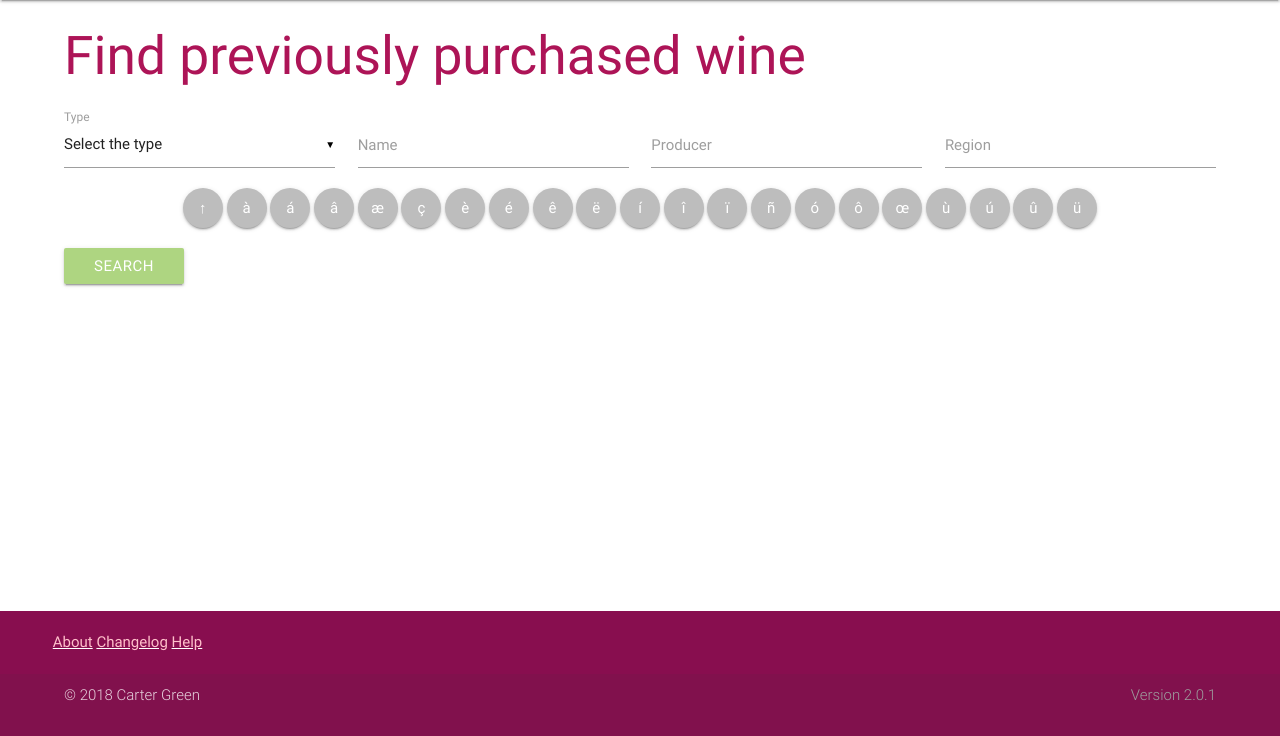
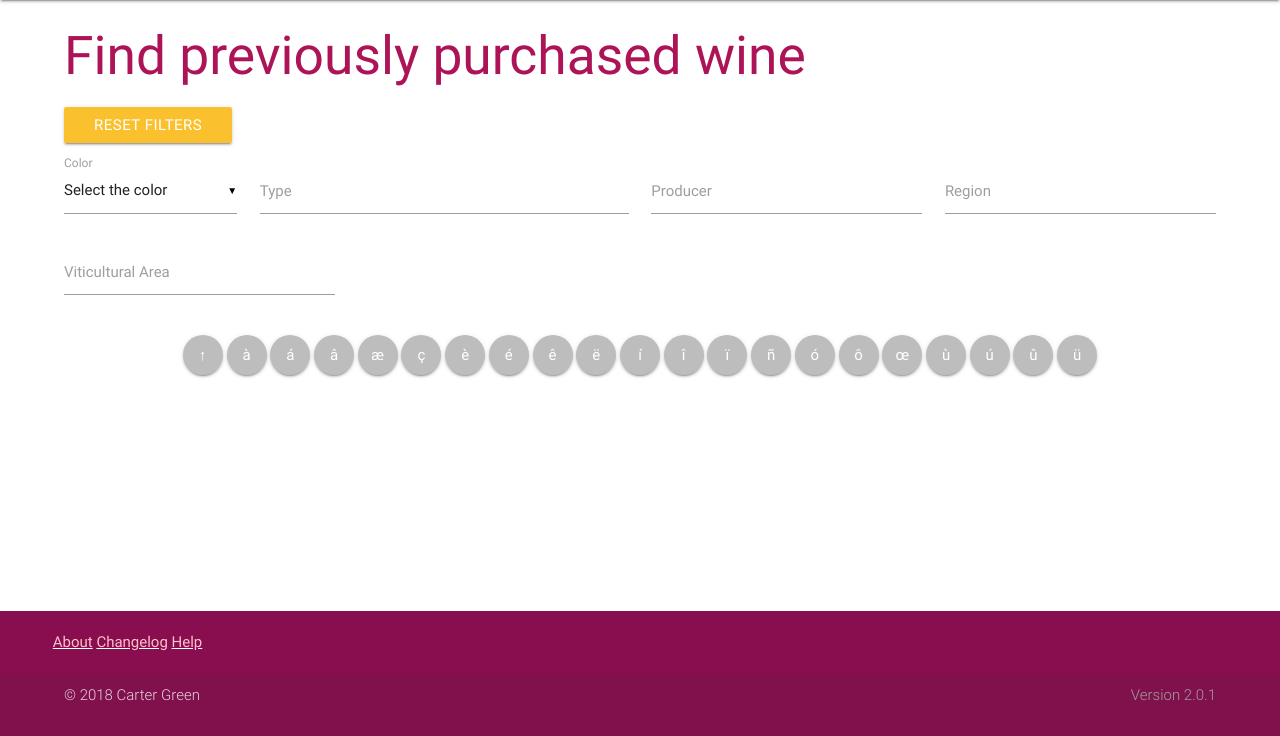
Before and after one commit to threecgreen/vinoteca, a Django app: page /new/prev-purchased/ in a window 1280 px wide. Shown: the part 64-800 px from the top of the page. Run offline with Django 3.2, Linux system fonts and the light colour scheme; data that the repository does not hold is empty; some libraries are stand-ins or nearby versions.

Commit message:
Improve new purchase of previously purchased wine

```diff
--- a/new_purchase/templates/prev_wine_search.html
+++ b/new_purchase/templates/prev_wine_search.html
@@ -4,19 +4,23 @@
 {% block body %}
     <div class="container">
         <h2 class="pink-text text-darken-3">Find previously purchased wine</h2>
+        <div class="col s12">
+            <button class="btn waves-effect waves-light yellow darken-2" id="reset-btn">Reset Filters</button>
+        </div>
+        <form autocomplete="off">
             <div class="row">
-            <div class="col s6 l3 input-field">
+                <div class="input-field col s4 l2">
                     <select id="color" name="color">
-                    <option value="" selected>Select the type</option>
+                        <option value="" selected>Select the color</option>
                         {% for color in colors %}
                             <option value="{{ color.color }}">{{ color.color|title }}</option>
                         {% endfor %}
                     </select>
-                <label for="color">Type</label>
+                    <label for="color">Color</label>
                 </div>
-            <div class="input-field col s6 l3">
+                <div class="input-field col s8 l4">
                     <input type="text" id="auto-wine-type" name="wine-type" class="autocomplete">
-                <label for="auto-wine-type">Name</label>
+                    <label for="auto-wine-type">Type</label>
                 </div>
                 <div class="input-field col s6 l3">
                     <input type="text" id="auto-producer" name="producer" class="autocomplete">
@@ -26,31 +30,33 @@
                     <input type="text" id="auto-country" name="country" class="autocomplete">
                     <label for="auto-country">Region</label>
                 </div>
-            {% include "special_chars.html" %}
-            <div class="col s12">
-                <button class="btn waves-effect waves-light light-green lighten-2" type="submit" name="action">
-                    Search
-                </button>
+                <div class="input-field col s6 l3">
+                    <input type="text" id="auto-viti-area" name="viti-area" class="autocomplete">
+                    <label for="auto-viti-area">Viticultural Area</label>
                 </div>
             </div>
-        <table class="highlight responsive-table">
+        </form>
+        <div class="row">
+            {% include "special_chars.html" %}
+        </div>
+        <div class="row">
+            <table class="highlight responsive-table" hidden>
                 <thead>
-                <tr style="display: none;">
-                    <th>Type</th>
-                    <th>Description</th>
-                    <th>Notes</th>
-                    <th>Name</th>
+                    <tr>
+                        <th>Color</th>
+                        <th>Name and Type</th>
                         <th>Producer</th>
                         <th>Region</th>
+                        <th>Viticultural Area</th>
                     </tr>
                 </thead>
-            <tbody>
-
-            </tbody>
+                <tbody></tbody>
             </table>
-        <h5 id="no-results" style="display: none;">No results found.</h5>
+            <h5 id="no-results" hidden>No results found.</h5>
+        </div>
     </div>
 {% endblock %}
+
 {% block js %}
     <script type="text/javascript">
         const producers = [
@@ -60,10 +66,22 @@
         const color = $('#color');
         const producer = $('#auto-producer');
         const country = $('#auto-country');
+        const viti_area = $('#auto-viti-area');
+        const search_params = $('.input-field');
         const no_results = $('#no-results');
-        const table = $('table tr');
+        const table = $('table');
+        const reset_btn = $('#reset-btn');
+
+        {# Cleans search results table and hides result elements #}
+        function clear_table() {
+            $(table).hide();
+            $(no_results).hide();
+            $('table tbody').empty();
+        }
+
         $(function(){
             $('select').material_select();
+            {# Search fields autocomplete #}
             $(wine_type).autocomplete({
                 data: {
                     {% for wine_type in wine_types %}
@@ -82,6 +100,26 @@
                 limit: 5,
                 minLength: 1
             });
+            $(country).autocomplete({
+                data: {
+                    {% for country in countries %}
+                        "{{ country.name }}": {% if country.name in  flags  %} "/static/img/flags/{{ country.name }}.svg", {% else %} null, {% endif %}
+                    {% endfor %}
+                },
+                limit: 5,
+                minLength: 1
+            });
+            $(viti_area).autocomplete({
+                data: {
+                    {% for viti_area in viti_areas %}
+                        "{{ viti_area.name }}": null,
+                    {% endfor %}
+                },
+                limit: 5,
+                minLength: 1
+            });
+
+            {# Update whether region is active every time producer changes #}
             $(producer).on("change", function () {
                 if ($.inArray($(this).val(), producers) !== -1) {
                     $.get("{% url "Get Producer Country JSON" %}", {'producer': $(this).val()}, function (responseJSON) {
@@ -95,26 +133,31 @@
                     $("label[for='auto-country']").text("Country");
                 }
             });
-            $(country).autocomplete({
-                data: {
-                    {% for country in countries %}
-                        "{{ country.name }}": {% if country.name in  flags  %} "/static/img/flags/{{ country.name }}.svg", {% else %} null, {% endif %}
-                    {% endfor %}
-                },
-                limit: 5,
-                minLength: 1
+
+            {# Empty all fields when reset button is clicked #}
+            $(reset_btn).on("click", function () {
+                $('form')[0].reset();
+                clear_table();
             });
-            $('button').on("click", function () {
-                $(table).hide();
-                $(no_results).hide();
-                $('table tbody').empty();
+
+            {# Update search results when search fields change #}
+            $(search_params).on("change", function (e) {
+                {# Prevents double event #}
+                if (e.originalEvent) {
+                    return;
+                }
+                clear_table();
+                {# Send search fields data to Search Wines URL #}
                 $.get("{% url "Search Wines JSON" %}", {
                     'wine_type': wine_type.val(),
                     'color': color.val(),
                     'producer': producer.val(),
-                    'country': country.val()
+                    'country': country.val(),
+                    'viti_area': viti_area.val()
                 }, function (responseJSON) {
-                    if (responseJSON['results'].length > 0) {
+                    {# Update search results with received data #}
+                    {# Greater than 1 because spaces count in length #}
+                    if (responseJSON['results'].length > 1) {
                         $('table tbody').append(responseJSON['results']);
                         $(table).show();
                     } else {
--- a/new_purchase/views.py
+++ b/new_purchase/views.py
@@ -1,3 +1,4 @@
+import attr
 from django.core.files.storage import FileSystemStorage
 from django.http import JsonResponse
 from django.shortcuts import render, redirect
@@ -5,7 +6,7 @@ from django.template.loader import render_to_string
 from view.views import wine_profile_base
 from vinoteca import __version__
 from vinoteca.models import (Colors, Countries, Grapes, Producers, Stores,
-    WineTypes, Wines)
+    VitiAreas, WineTypes, Wines)
 from vinoteca.utils import (g_or_c_country, g_or_c_producer, g_or_c_store,
                             g_or_c_wine_type, c_wine, c_purchase, empty_to_none, g_or_c_viti_area,
                             c_or_u_wine_grapes, get_flag_countries, default_vintage_year)
@@ -58,41 +59,55 @@ def get_country_viti_areas(request) -> JsonResponse:
 
 
 def search_wines(request) -> JsonResponse:
+    @attr.s
+    class WineSearchResult(object):
+        id = attr.ib(type=int)
+        color = attr.ib(type=str)
+        name = attr.ib(type=str)
+        producer = attr.ib(type=str)
+        region = attr.ib(type=str)
+        type = attr.ib(type=str)
+        viti_area = attr.ib(type=str)
+
     conn = get_connection()
     cursor = conn.cursor()
     wine_type = empty_to_none(request.GET.get("wine_type"))
     color = empty_to_none(request.GET.get("color"))
     producer = empty_to_none(request.GET.get("producer"))
     country = empty_to_none(request.GET.get("country"))
-    params = [color, wine_type, producer, country]
+    viti_area = empty_to_none(request.GET.get("viti_area"))
+    params = [color, wine_type, producer, country, viti_area]
     params = [param for param in params if param is not None]
     if len(params) > 0:
         query = """
             SELECT
                 w.id
-                , w.description
-                , w.notes
                 , cl.color
+                , w.name
                 , pro.name
                 , cn.name
                 , t.type_name
+                , v.name
             FROM wines w
-                LEFT JOIN producers pro
-                    ON w.producer_id = pro.id
-                LEFT JOIN countries cn
-                    ON pro.country_id = cn.id
-                LEFT JOIN wine_types t
-                    ON w.type_id = t.id
-                LEFT JOIN colors cl
-                    ON w.color_id = cl.id
+                LEFT JOIN producers pro ON w.producer_id = pro.id
+                LEFT JOIN countries cn ON pro.country_id = cn.id
+                LEFT JOIN wine_types t ON w.type_id = t.id
+                LEFT JOIN colors cl ON w.color_id = cl.id
+                LEFT JOIN viti_areas v on w.viti_area_id = v.id
             WHERE
                 t.type_name LIKE coalesce(?, t.type_name)
                 AND cl.color LIKE coalesce(?, cl.color)
                 AND pro.name LIKE coalesce(?, pro.name)
-                AND cn.name LIKE coalesce(?, cn.name);
+                AND cn.name LIKE coalesce(?, cn.name)
+                and (
+                    ? is null or ? like v.name
+                );
         """
-        context = {"wine_results": cursor.execute(query, (wine_type, color,
-                   producer, country)).fetchall()}
+        results = cursor.execute(query, (wine_type, color, producer, country,
+                                         viti_area, viti_area)).fetchall()
+        context = {
+            "wine_results": [WineSearchResult(*item) for item in results]
+        }
         if context["wine_results"] is not None:
             conn.close()
             return JsonResponse({
@@ -118,7 +133,8 @@ def insert_new_purchase_and_wine(request):
     name = empty_to_none(request.POST.get("name"))
     color = empty_to_none(request.POST.get("color"))
     if request.POST.get("have-rating"):
-        rating = int(request.POST.get("rating"))
+        rating = int(request.POST.get("rating")) if empty_to_none(request.POST.get("rating")) \
+            else None
     else:
         rating = None
     vintage = int(request.POST.get("vintage")) if request.POST.get("vintage") else None
@@ -180,6 +196,7 @@ def prev_new_purchase_search(request):
         "countries": Countries.objects.all(),
         "producers": Producers.objects.all(),
         "wine_types": WineTypes.objects.all(),
+        "viti_areas": VitiAreas.objects.all(),
         "page_name": "New Purchase",
         "version": __version__,
     }
```
Also changed, not shown: new_purchase/templates/search_results.html (+5 -6 lines), tests/test_new_purchase.py (+14 -11 lines). Lines whose indentation alone changed are shown as unchanged.
